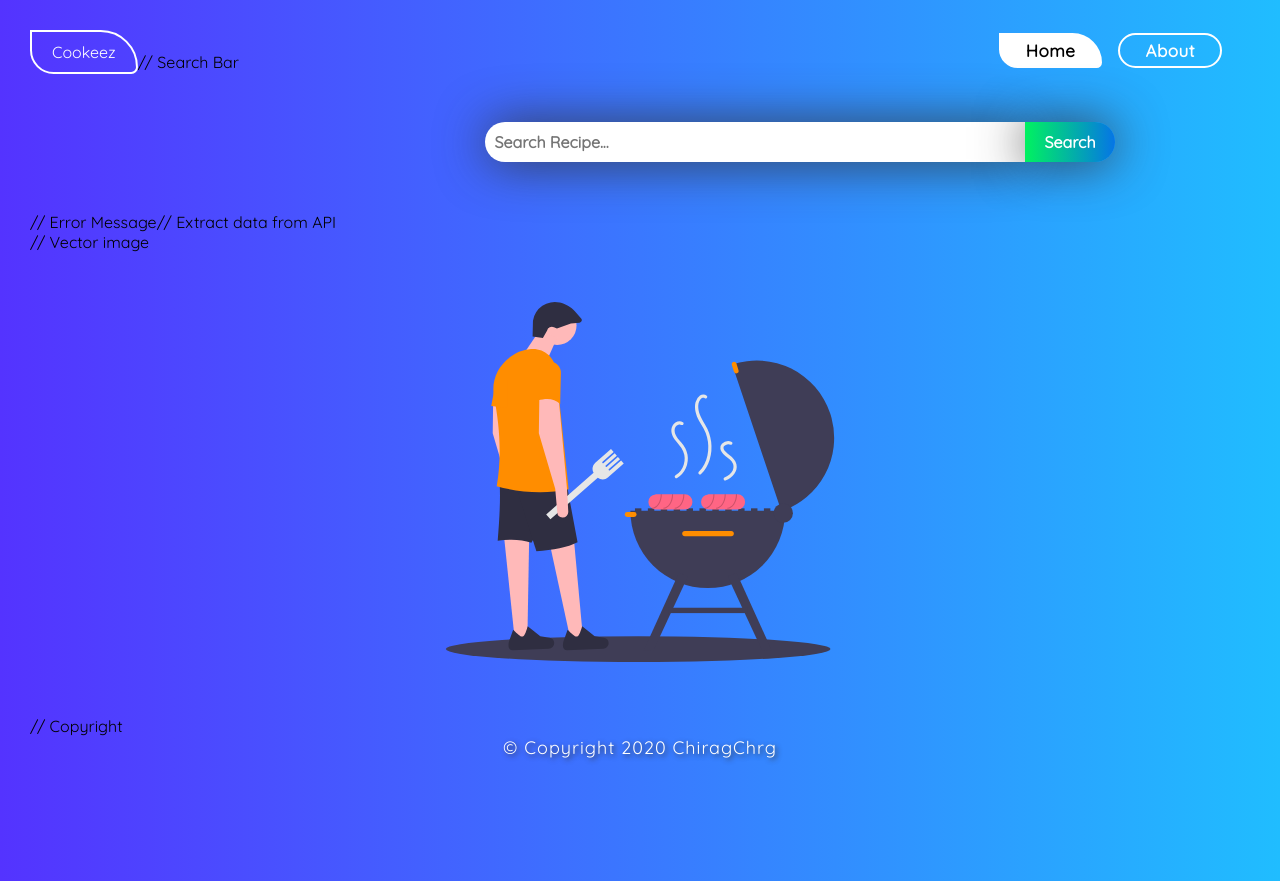
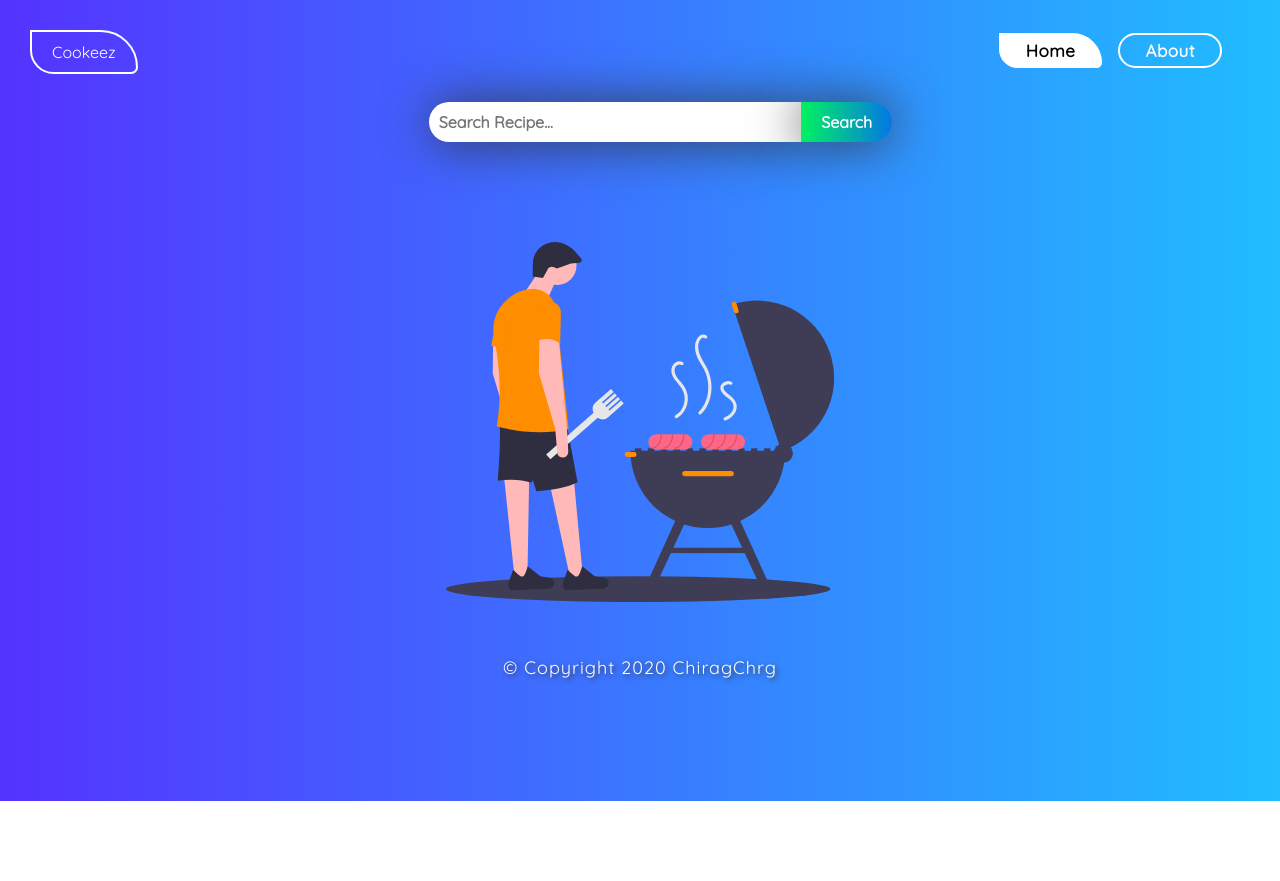
Before and after one commit to ChiragChrg/Cookeez, a React (Create React App) app: page / in a window 1280 px wide. After the commit the page ends 801 px from the top, so only its background shows below. Built offline with nearby package versions, Linux system fonts and the light colour scheme.

Commit message:
Third Commit

```diff
--- a/src/App.js
+++ b/src/App.js
@@ -64,17 +64,15 @@ const App = () => {
       <div className={style.logo}>Cookeez</div>
       <Nav/>
 
-      // Search Bar
       <form onSubmit={onSubmit} action="" className={style.searchform}>
         <input type="text" className={style.searchbar} onChange={onChange} value={query} placeholder="Search Recipe..."/>
         <input className={style.searchbutton} type='submit' value="Search"/>
       </form>
 
-      // Error Message
-      {alert !== "" && <Alert alert={alert}/>}
+        {alert !== "" && <Alert alert={alert}/>}
 
-      // Extract data from API
       <div className={style.recipe}>
+          {/* Extract data from API */}
         {recipes.map(recipe => (
           <Recipe
             key={uuidv4()}
@@ -89,12 +87,10 @@ const App = () => {
         ))}
       </div>
 
-      // Vector image
       <div className={style.vector} id="vector">
         <img src={vectorlogo} alt="vector"/>
       </div>
 
-      // Copyright
       <footer>
         <p> &#169; Copyright 2020 ChiragChrg </p>
       </footer>
--- a/src/components/nav.js
+++ b/src/components/nav.js
@@ -20,7 +20,7 @@ const Nav = () => {
                     <ul>
                         <li>
                             <a className={style.active} href="index.html">Home</a>
-                            <a href="#">About</a>
+                            <a href="about.html">About</a>
                         </li>
                     </ul>
                 </div>
```
